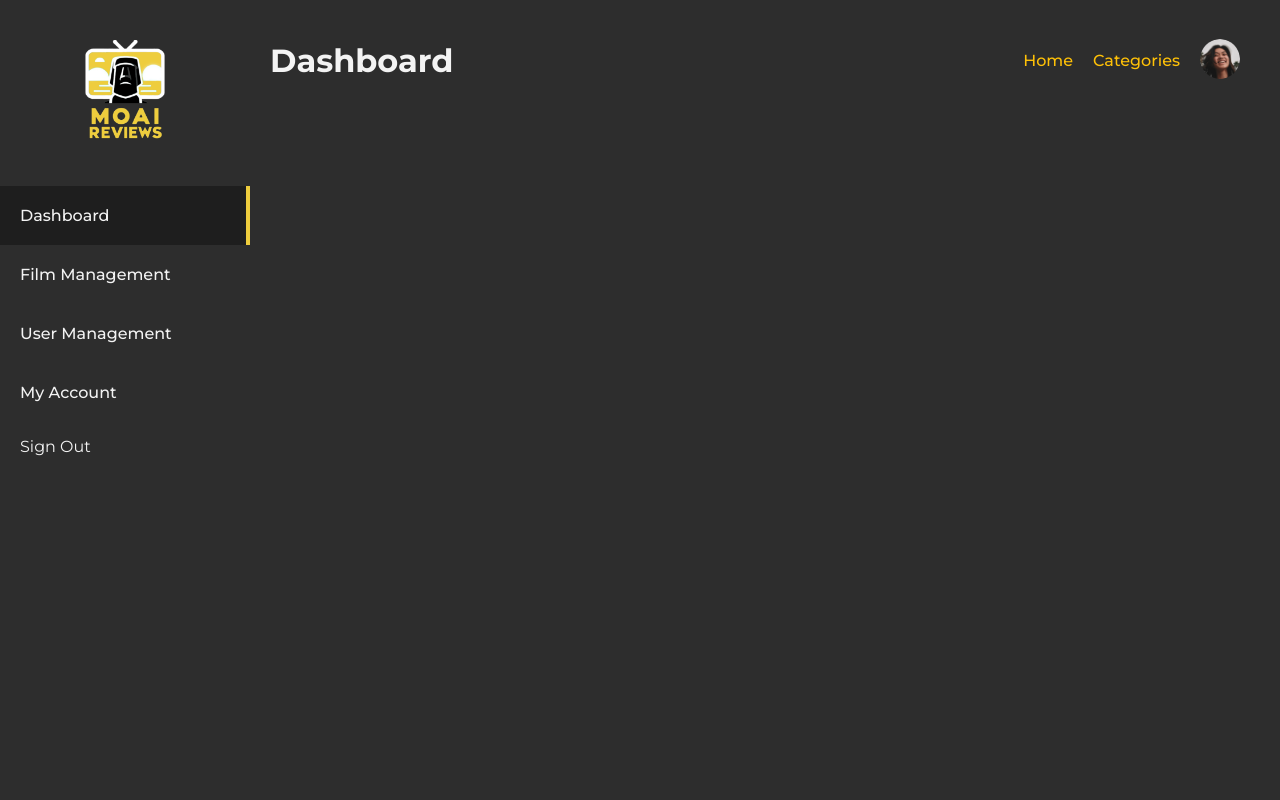
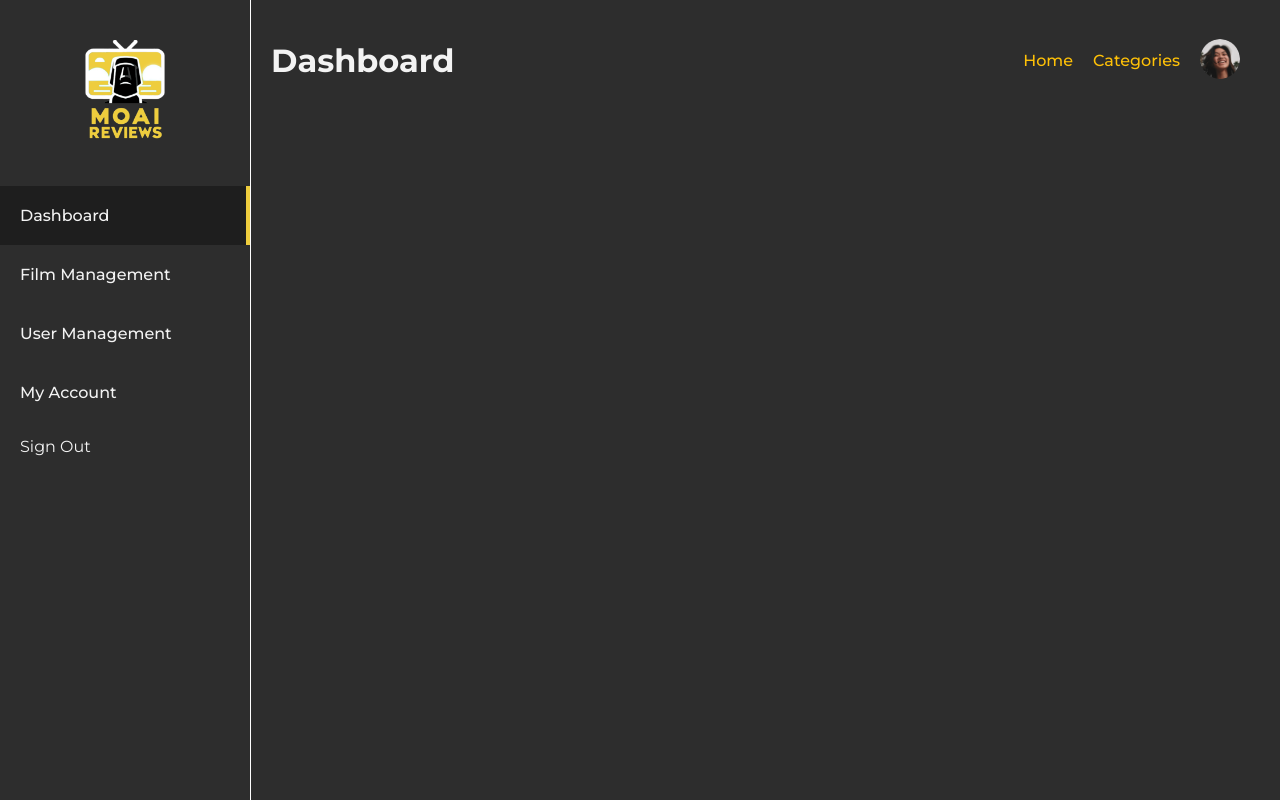
Before and after one commit to adrianoposumah/TIK-2032-Final-Project-Moai-Reviews-System, a PHP site: page /dashboard.html in a window 1280 px wide. Run offline with PHP 8.4, Linux system fonts and the light colour scheme; some libraries are stand-ins or nearby versions.

Commit message:
update dashboard style

```diff
--- a/style/dashboard.css
+++ b/style/dashboard.css
@@ -37,6 +37,7 @@ body {
 .sidebar {
   width: 250px;
   padding: 20px 0;
+  border-right: 1px solid #fff;
 }
 
 .sidebar .logo {
```
